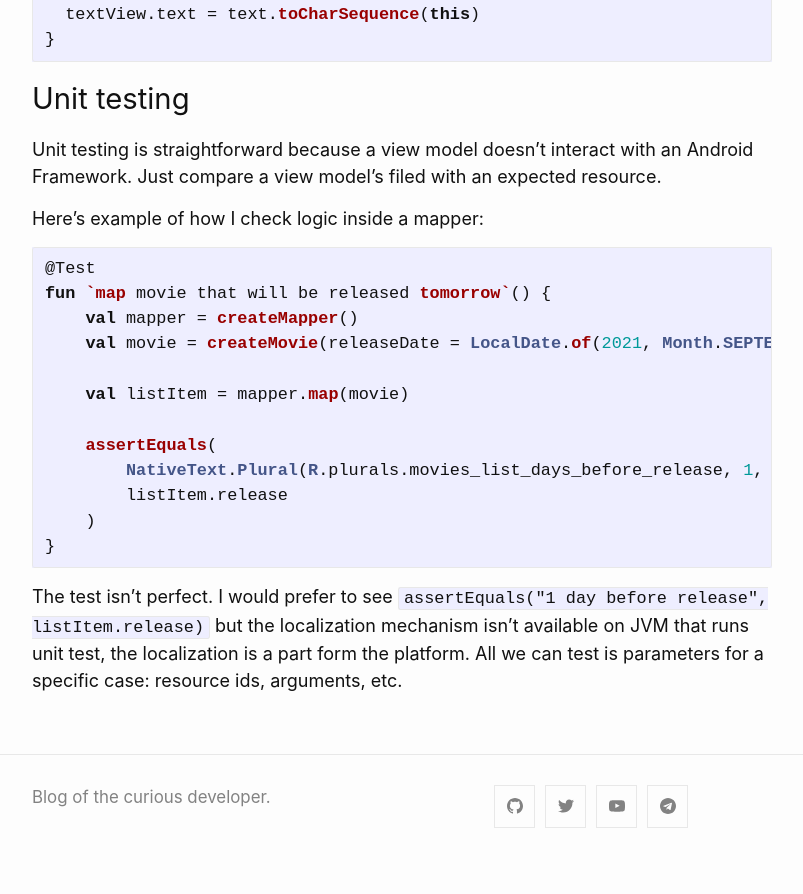
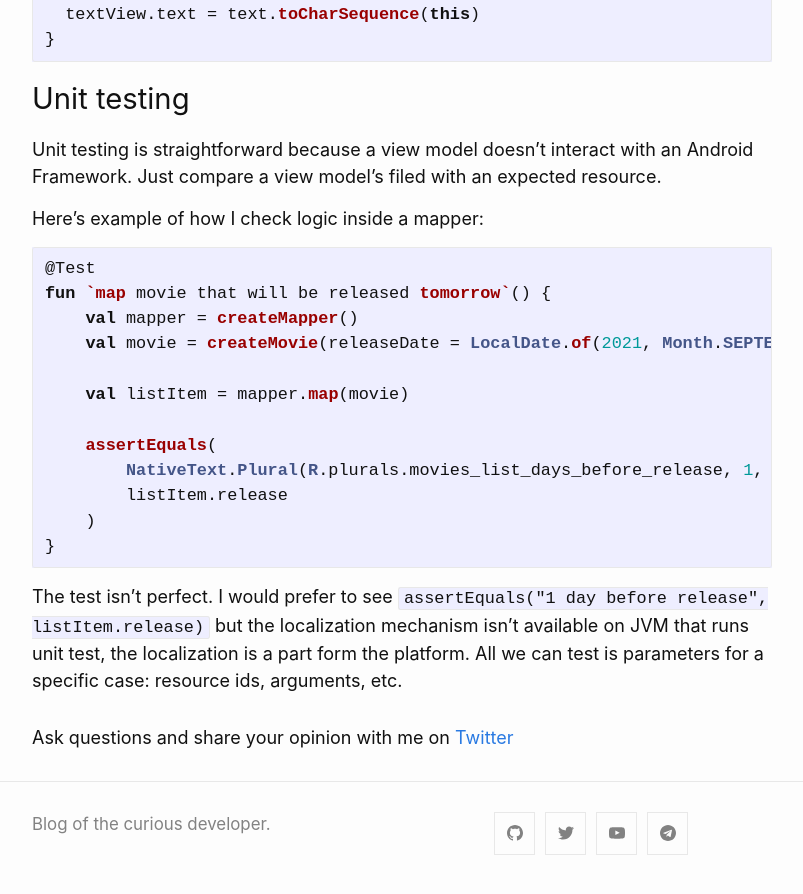
Before and after one commit to VysotskiVadim/VysotskiVadim.blog, a Jekyll site: the page built from _posts/2021-10-02-android-native-text.markdown, in a window 1280 px wide and 900 px high, scrolled down 3357 px. Shown: the top 894 px of the window, without its empty margins (238-1041 px from the left). Built offline with Jekyll 4.4.1, drawn with Linux system fonts in a browser that asks for light colours; before the commit the page ends 4230 px from its top, so only the background shows below that; some of the changed lines change nothing that is shown.

Commit message:
added-link-to-twitter

```diff
--- a/_posts/2021-10-02-android-native-text.markdown
+++ b/_posts/2021-10-02-android-native-text.markdown
@@ -4,6 +4,7 @@ title: "Android Native Text"
 date: 2021-10-1 12:00:00 +0300
 image: /assets/tired-author.jpg
 description: "How to use Android String and Plurals resources in a View Model + Unit testing them."
+twitterLink: https://twitter.com/VysotskiVadim/status/1444278980765442048?s=20
 postImage:
   src: tired-author
   alt: Tired author
```
